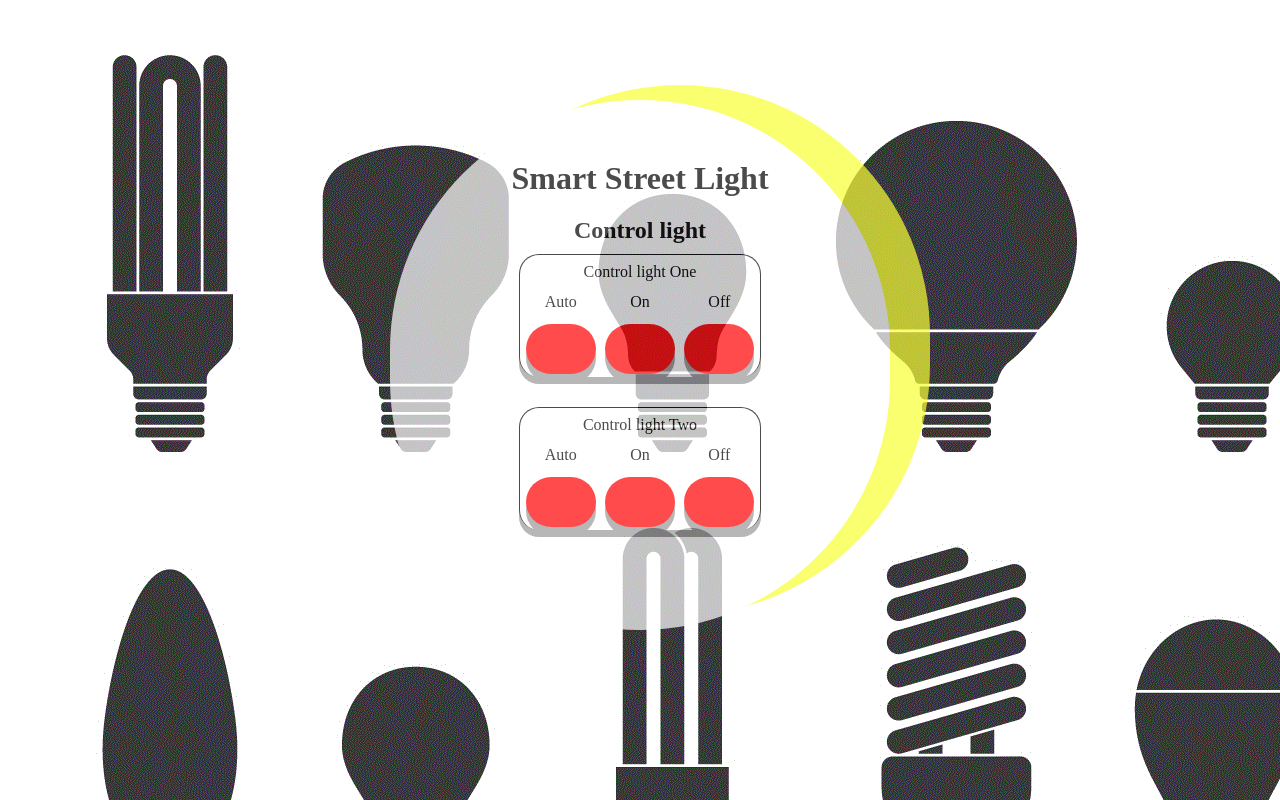
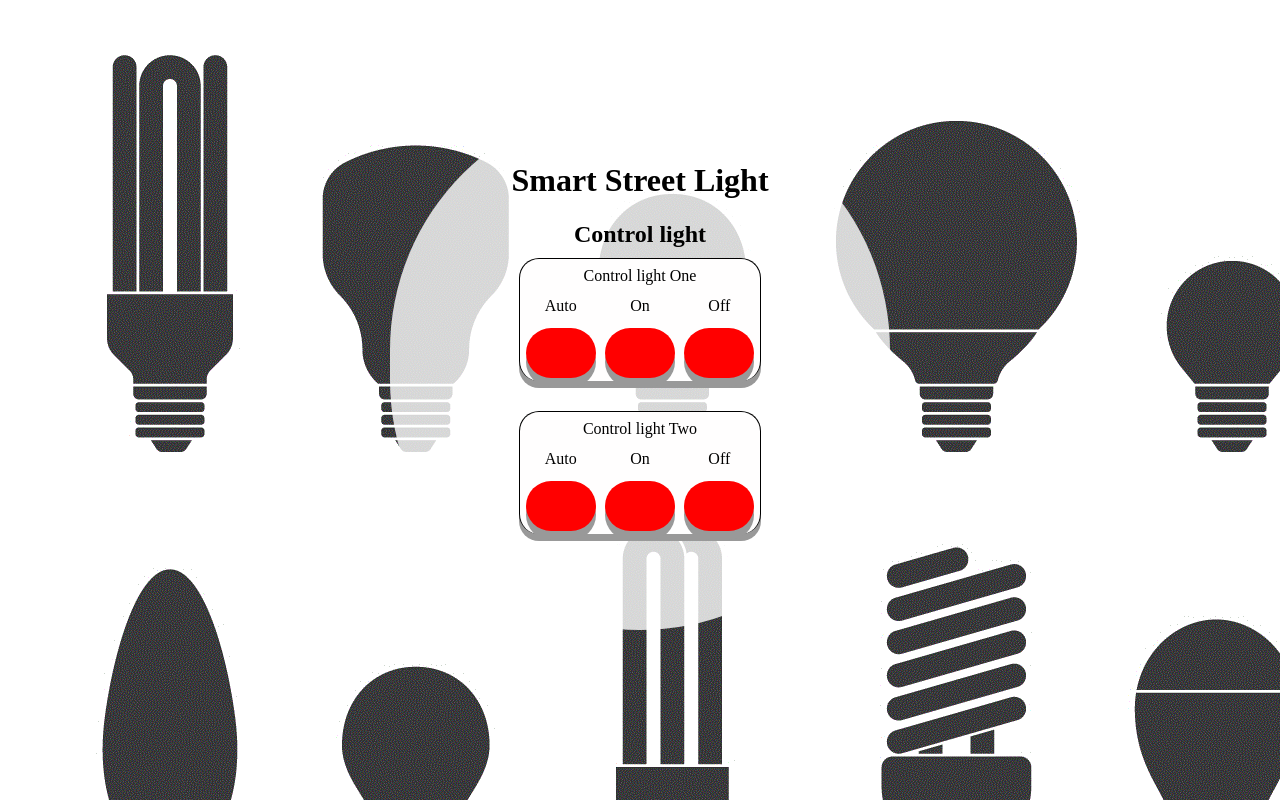
Before and after one commit to leonardo0598/StreetLightIoT, a Flask app: template ProgettoIot/templates/main.html in a window 1280 px wide. Run offline with Flask 2, Linux system fonts and the light colour scheme; the template is opened without the code that fills it, so the values that code supplies are empty.

Commit message:
correzione css e dizionario sul main

```diff
--- a/ProgettoIot/mainApp.py
+++ b/ProgettoIot/mainApp.py
@@ -8,8 +8,8 @@ app = Flask(__name__)
 GPIO.setmode(GPIO.BCM)
 #Creo un dizionario per le due luci con nome e stato e il suo pin
 lights = {
-   18:{'button': "AUTO", 'sensor': 23, 'pwm': False,'p': 'start'},
-   13:{'button': "AUTO", 'sensor': 22, 'pwm': False,'p': 'start'}
+   18:{'button': "OFF", 'sensor': 23, 'pwm': False,'p': 'start'},
+   13:{'button': "OFF", 'sensor': 22, 'pwm': False,'p': 'start'}
    }
 #setup delle 2 luci e impostazione a low
 for light in lights:
--- a/ProgettoIot/templates/main.html
+++ b/ProgettoIot/templates/main.html
@@ -54,6 +54,9 @@
             }
 
             h1{
+                padding:2px;
+                background: rgba(255, 255, 255, 0);
+                color:black;
                 margin:0;
                 text-align: center;
             }
@@ -74,6 +77,7 @@
                 width: 100px;
             }
             #lightOne{
+                background: rgba(255, 254, 254, 1);
 
                 padding-top: 8px;
                 border-style: solid;
@@ -87,6 +91,7 @@
                 box-shadow: 0 7px #999;
             }
             #lightTwo{
+                background: rgba(255, 254, 254, 1);
                 padding-top: 8px;
                 border-style: solid;
                 border-width:1px;
@@ -99,18 +104,15 @@
                 box-shadow: 0 7px #999;
             }
             #box{
-                opacity: 0.7;
+                background: rgba(255, 255, 255, 0.8);
                 margin:auto;
-                background-color:white;
                 margin-top: 100px;
                 padding-top: 60px;
                 padding-bottom: 70px;
                 height: 400px;
                 width: 500px;
-                box-shadow: 40px -15px #F9FF35;
-                box-shadow: 100px black;
                 border-radius: 300px;
-                filter: alpha(opacity=60); /* For IE8 and earlier */
+
             }
         </style>
     </head>
```
